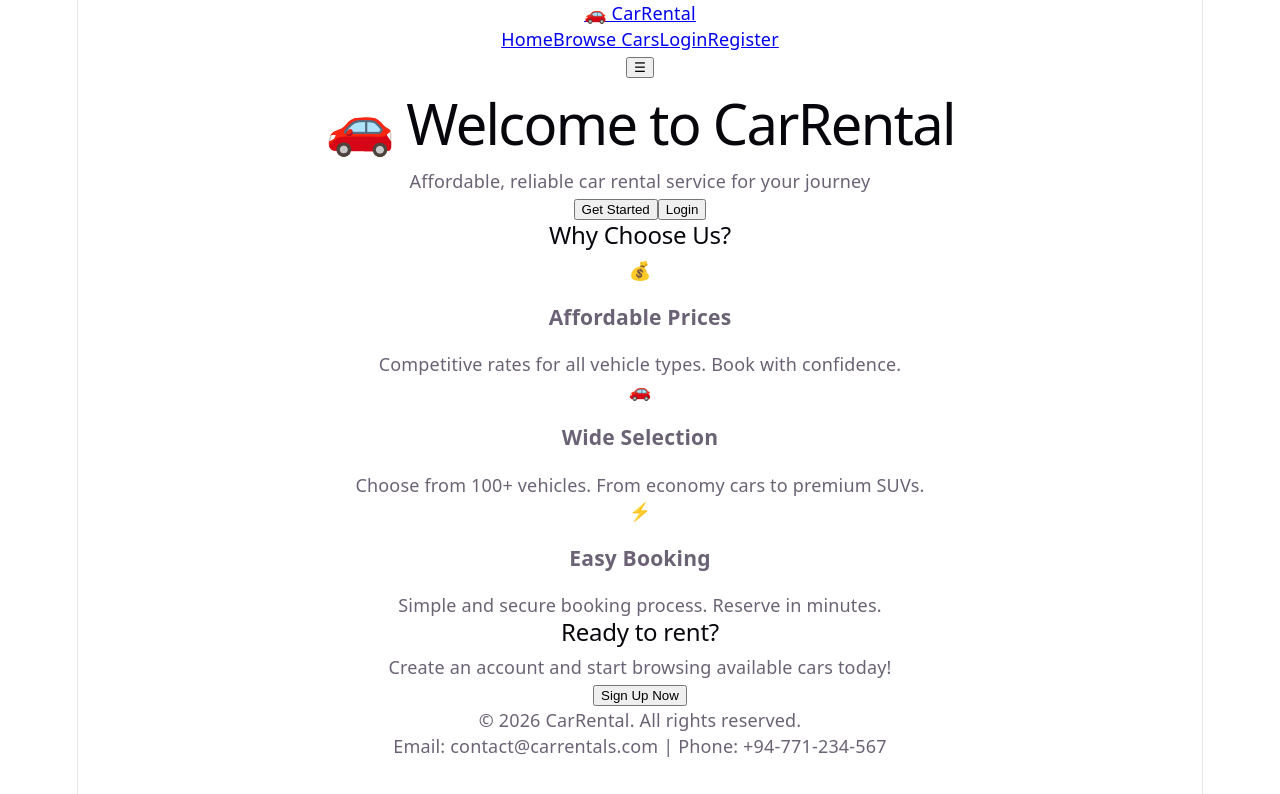
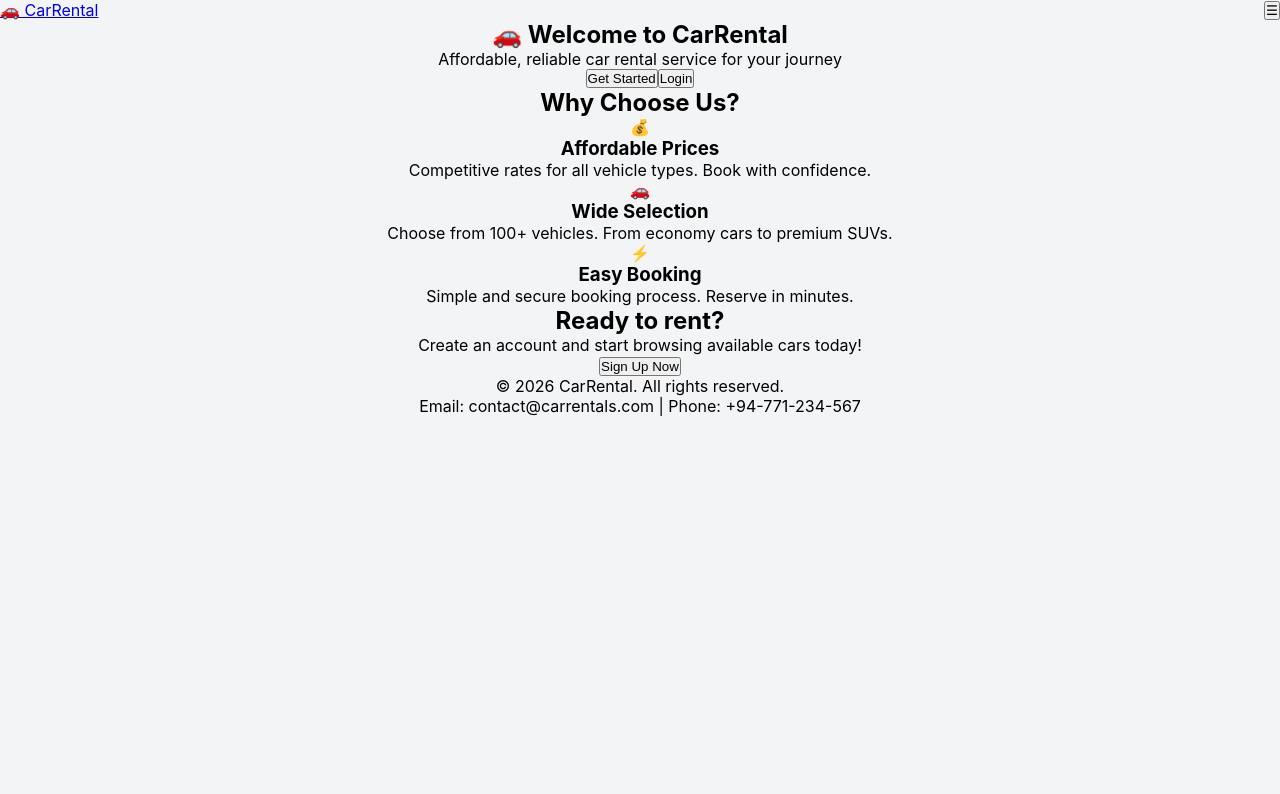
Before and after one commit to damsigeli07/car-rental-frontend, a React (Vite) app: page / in a window 1280 px wide. Shown: the top 794 px of the page. Built offline with nearby package versions, Linux system fonts and the light colour scheme.

Commit message:
feat: add global Tailwind CSS styles and implement ProtectedRoute component for authentication and authorization

```diff
--- a/package.json
+++ b/package.json
@@ -18,11 +18,13 @@
     "@types/react": "^19.2.14",
     "@types/react-dom": "^19.2.3",
     "@vitejs/plugin-react": "^6.0.1",
+    "autoprefixer": "^10.4.27",
     "axios": "^1.14.0",
     "eslint": "^9.39.4",
     "eslint-plugin-react-hooks": "^7.0.1",
     "eslint-plugin-react-refresh": "^0.5.2",
     "globals": "^17.4.0",
+    "postcss": "^8.5.8",
     "react-router-dom": "^7.13.2",
     "tailwindcss": "^4.2.2",
     "vite": "^8.0.1"
--- /dev/null
+++ b/src/components/ProtectedRoute.jsx
@@ -0,0 +1,29 @@
+import React from 'react';
+import { Navigate } from 'react-router-dom';
+import { useAuth } from '../context/AuthContext';
+
+const ProtectedRoute = ({ children, adminOnly = false }) => {
+  const { isAuthenticated, user, loading } = useAuth();
+
+  if (loading) {
+    return (
+      <div className="flex items-center justify-center min-h-screen">
+        <div className="text-center">
+          <p className="text-xl font-semibold">Loading...</p>
+        </div>
+      </div>
+    );
+  }
+
+  if (!isAuthenticated) {
+    return <Navigate to="/login" replace />;
+  }
+
+  if (adminOnly && user?.role !== 'admin') {
+    return <Navigate to="/" replace />;
+  }
+
+  return children;
+};
+
+export default ProtectedRoute;
--- a/src/index.css
+++ b/src/index.css
@@ -1,111 +1,28 @@
-:root {
-  --text: #6b6375;
-  --text-h: #08060d;
-  --bg: #fff;
-  --border: #e5e4e7;
-  --code-bg: #f4f3ec;
-  --accent: #aa3bff;
-  --accent-bg: rgba(170, 59, 255, 0.1);
-  --accent-border: rgba(170, 59, 255, 0.5);
-  --social-bg: rgba(244, 243, 236, 0.5);
-  --shadow:
-    rgba(0, 0, 0, 0.1) 0 10px 15px -3px, rgba(0, 0, 0, 0.05) 0 4px 6px -2px;
+@tailwind base;
+@tailwind components;
+@tailwind utilities;
 
-  --sans: system-ui, 'Segoe UI', Roboto, sans-serif;
-  --heading: system-ui, 'Segoe UI', Roboto, sans-serif;
-  --mono: ui-monospace, Consolas, monospace;
-
-  font: 18px/145% var(--sans);
-  letter-spacing: 0.18px;
-  color-scheme: light dark;
-  color: var(--text);
-  background: var(--bg);
-  font-synthesis: none;
-  text-rendering: optimizeLegibility;
-  -webkit-font-smoothing: antialiased;
-  -moz-osx-font-smoothing: grayscale;
-
-  @media (max-width: 1024px) {
-    font-size: 16px;
-  }
-}
-
-@media (prefers-color-scheme: dark) {
-  :root {
-    --text: #9ca3af;
-    --text-h: #f3f4f6;
-    --bg: #16171d;
-    --border: #2e303a;
-    --code-bg: #1f2028;
-    --accent: #c084fc;
-    --accent-bg: rgba(192, 132, 252, 0.15);
-    --accent-border: rgba(192, 132, 252, 0.5);
-    --social-bg: rgba(47, 48, 58, 0.5);
-    --shadow:
-      rgba(0, 0, 0, 0.4) 0 10px 15px -3px, rgba(0, 0, 0, 0.25) 0 4px 6px -2px;
-  }
-
-  #social .button-icon {
-    filter: invert(1) brightness(2);
-  }
+* {
+  margin: 0;
+  padding: 0;
+  box-sizing: border-box;
 }
 
 body {
-  margin: 0;
+  font-family: -apple-system, BlinkMacSystemFont, 'Segoe UI', 'Roboto', 'Oxygen',
+    'Ubuntu', 'Cantarell', 'Fira Sans', 'Droid Sans', 'Helvetica Neue',
+    sans-serif;
+  -webkit-font-smoothing: antialiased;
+  -moz-osx-font-smoothing: grayscale;
+  background-color: #f3f4f6;
 }
 
-#root {
-  width: 1126px;
-  max-width: 100%;
-  margin: 0 auto;
-  text-align: center;
-  border-inline: 1px solid var(--border);
-  min-height: 100svh;
-  display: flex;
-  flex-direction: column;
-  box-sizing: border-box;
+button:disabled {
+  cursor: not-allowed;
+  opacity: 0.6;
 }
 
-h1,
-h2 {
-  font-family: var(--heading);
-  font-weight: 500;
-  color: var(--text-h);
+input:disabled {
+  background-color: #f3f4f6;
+  cursor: not-allowed;
 }
-
-h1 {
-  font-size: 56px;
-  letter-spacing: -1.68px;
-  margin: 32px 0;
-  @media (max-width: 1024px) {
-    font-size: 36px;
-    margin: 20px 0;
-  }
-}
-h2 {
-  font-size: 24px;
-  line-height: 118%;
-  letter-spacing: -0.24px;
-  margin: 0 0 8px;
-  @media (max-width: 1024px) {
-    font-size: 20px;
-  }
-}
-p {
-  margin: 0;
-}
-
-code,
-.counter {
-  font-family: var(--mono);
-  display: inline-flex;
-  border-radius: 4px;
-  color: var(--text-h);
-}
-
-code {
-  font-size: 15px;
-  line-height: 135%;
-  padding: 4px 8px;
-  background: var(--code-bg);
-}
```
Also changed, not shown: 1 other file (tests, documents, lock files or other folders). Lines whose indentation alone changed are shown as unchanged.
